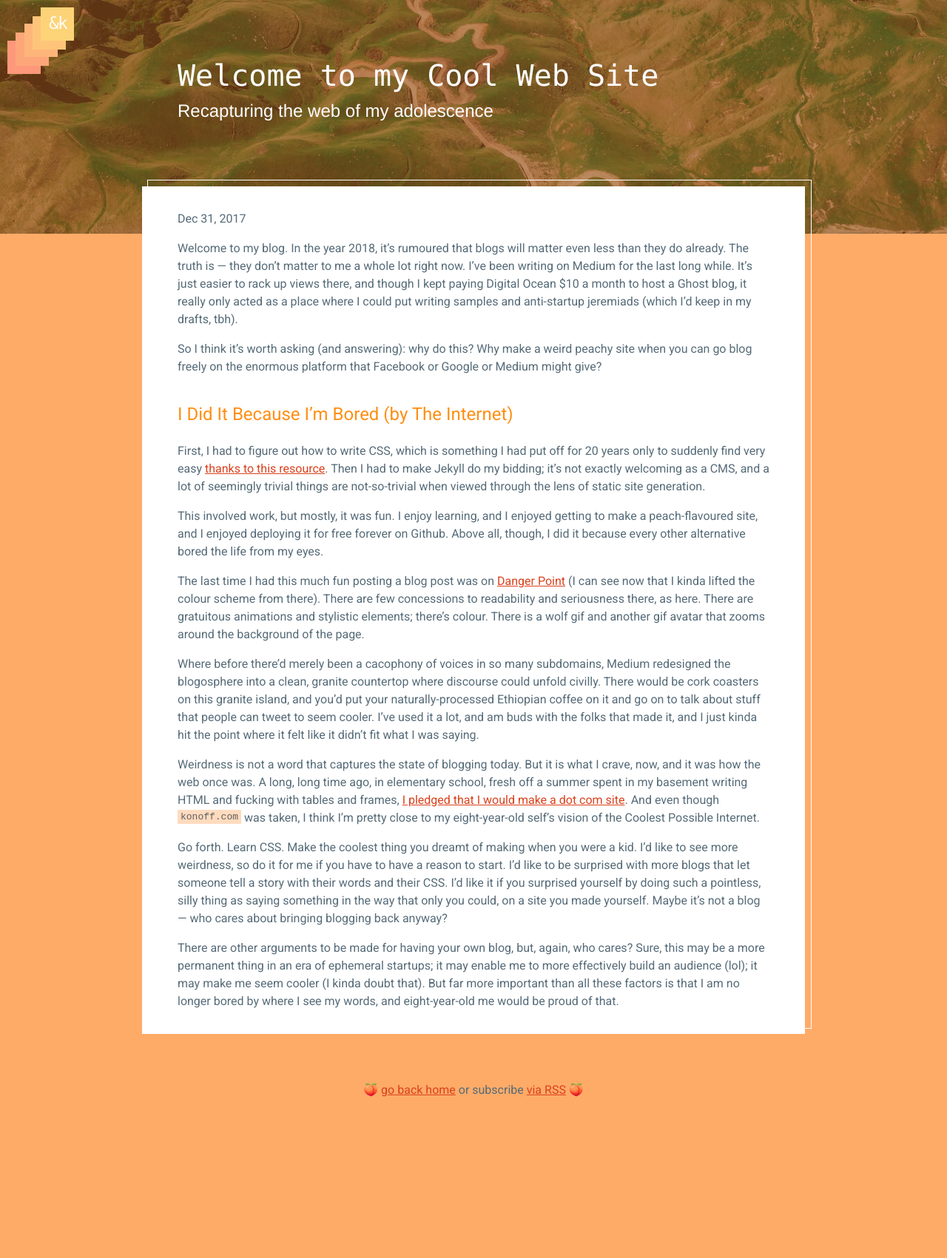
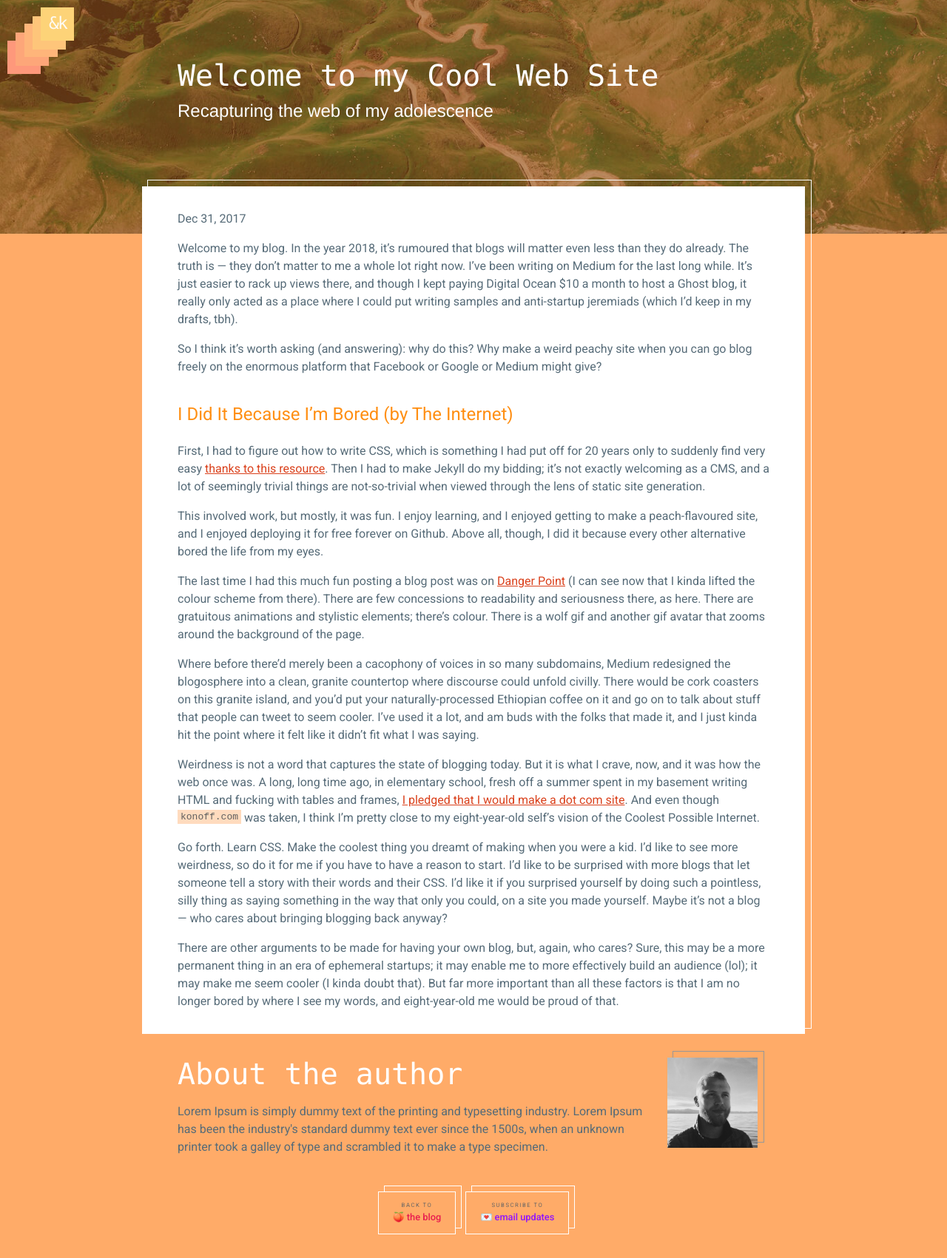
Before and after one commit to andkon/andkon.github.io, a Jekyll site: the page built from _posts/2017-12-31-welcome.md, in a window 1280 px wide. Shown: the whole page at 74% size. Built offline with Jekyll 4.4.1, drawn with Linux system fonts in a browser that asks for light colours; nearby versions of some CDN libraries; comment, search, counter and statistics services are not loaded; before the commit the page ends 1502 px from its top, so only the background shows below that.

Commit message:
Added footer and email signup buttons

```diff
--- /dev/null
+++ b/_includes/post_footer.html
@@ -0,0 +1,23 @@
+<footer class="post-footer">
+
+  <div class="about">
+    <div class="author-pic"><img src="{{ '/assets/images/the_author.png' | relative_url }}"></div>
+    <h1>About the author</h1>
+    <p>Lorem Ipsum is simply dummy text of the printing and typesetting industry. Lorem Ipsum has been the industry's standard dummy text ever since the 1500s, when an unknown printer took a galley of type and scrambled it to make a type specimen.</p>
+  </div>
+</footer>
+
+<script type="text/javascript" src="//downloads.mailchimp.com/js/signup-forms/popup/embed.js" data-dojo-config="usePlainJson: true, isDebug: false"></script><script type="text/javascript">require(["mojo/signup-forms/Loader"], function(L) { L.start({"baseUrl":"mc.us7.list-manage.com","uuid":"dd211ea5b1d1893a11dcb99aa","lid":"1bede8acb8"}) })</script>
+
+<footer class="post-footer-buttons">
+  <nav class="buttons">
+    <a class="button" href="{{ site.baseurl }}/">
+      <em>Back to</em>
+      <strong>🍑 the blog</strong>
+    </a>
+    <a class="button subscribe" href="http://eepurl.com/dgrCBv" target="_blank">
+      <em>Subscribe to</em>
+      <strong>💌 email updates</strong>
+    </a>
+  </nav>
+</footer>
--- a/_layouts/default.html
+++ b/_layouts/default.html
@@ -11,6 +11,7 @@
       {{ content }}
 
     </main>
+    {% include footer.html %}
 	<p class="rss-subscribe">subscribe <a href="{{ "/feed.xml" | relative_url }}">via RSS</a></p>
   </body>
 
--- a/_layouts/post.html
+++ b/_layouts/post.html
@@ -25,7 +25,8 @@
         {% endif %}
       </article>
     </main>
-    <p class="rss-subscribe">🍑 <a href="{{ "/" | relative_url }}">go back home</a> or subscribe <a href="{{ "/feed.xml" | relative_url }}">via RSS</a> 🍑</p>
+    {% include post_footer.html %}
+
   </body>
 
 {% if page.background_image %}
--- a/assets/main.css
+++ b/assets/main.css
@@ -411,6 +411,68 @@ header .logo {
   padding: 10px 0px;
 }
 
+
+
+
+footer.post-footer {
+  text-align: left;
+  margin: -4em auto;
+  margin-bottom: 0em;
+  max-width: 50em;
+  background-color: transparent;
+  padding: 2em 0;
+  padding-bottom: 0em;
+}
+
+.post-footer-buttons {
+  margin: 1em auto;
+}
+
+footer.post-footer h1 {
+  color: white;
+  font-family: "Menlo", "Fira Mono", monospace;
+  font-size: 2.5em;
+  font-weight: 300;
+  padding: 0 0;
+  margin: 0 0;
+  line-height: 1.12em;
+}
+
+/*footer.post-footer p {
+
+}*/
+
+footer.post-footer .author-pic {
+  margin-top: 2em;
+  float: right;
+  width: 122px;
+  height: 122px;
+  position: relative;
+  margin: 0 1em;
+  padding: 0;
+  display: inline-block;
+}
+
+footer.post-footer .author-pic:before {
+  width: 100%;
+  height: 100%;
+  position: absolute;
+  top: -.5rem;
+  left: 0.5rem;
+  outline: 1px solid #979797;
+  z-index: -1;
+  content: "";
+}
+.author-pic > img {
+  height: 122px;
+  width: 122px;
+}
+
+.about {
+  display: block;
+}
+
+
 a.read-more {
 
 }
@@ -456,7 +518,7 @@ html a.button {
   height: 100%;
   position: absolute;
   top: -.5rem;
-  left: -0.5rem;
+  left: .5rem;
   outline: 1px solid white;
   content: "";
   z-index: -1;
@@ -506,20 +568,21 @@ html a.button {
   background: #3F9A5A;
 }
 
-.button.facebook strong {
-  color: #3b5998;
-}
-
-.button.facebook:hover {
-  background: #3b5998;
-}
-
 .button.twitter strong {
   color: #55acee;
 }
 
 .button.twitter:hover {
   background: #55acee;
+}
+
+/* Actually used button styles: */
+.button.subscribe strong {
+  color: #9012FE;
+}
+
+.button.subscribe:hover {
+  background: #9012FE;
 }
 
 footer .button {
@@ -638,6 +701,15 @@ footer .button {
   .media {
     margin: 0 0;
   }
+
+  footer.post-footer {
+    padding-left: 1em;
+  }
+  .author-pic {
+    display: block;
+    margin: auto;
+
+  }
 }
 
 @media (min-width: 600px) {
@@ -648,6 +720,8 @@ footer .button {
     display: flex;
     justify-content: space-between;
     padding: 1em 0;
+    margin-bottom: 5em 5em;
+    clear: right;
   }
 
   .buttons .button {
```
Also changed, not shown: _includes/footer.html (+3 -11 lines), assets/images/the_author.png (added).
